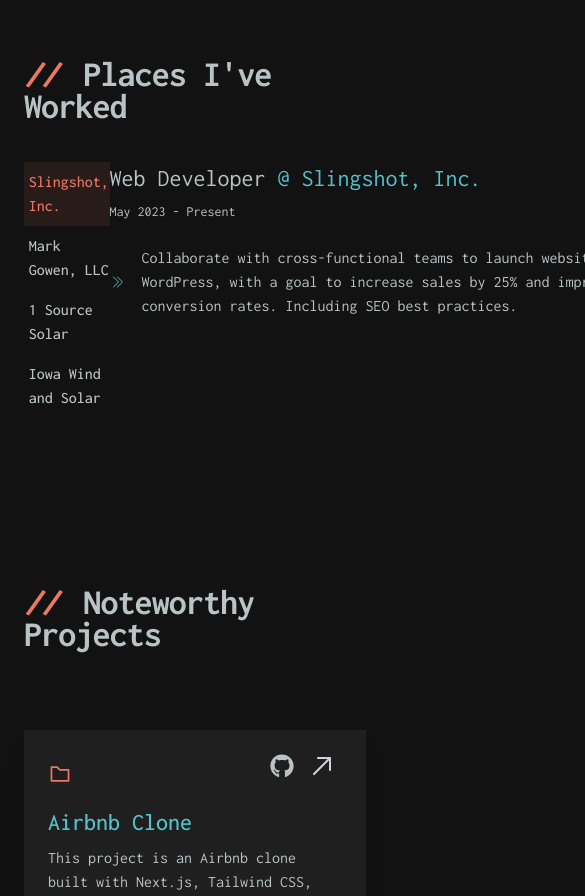
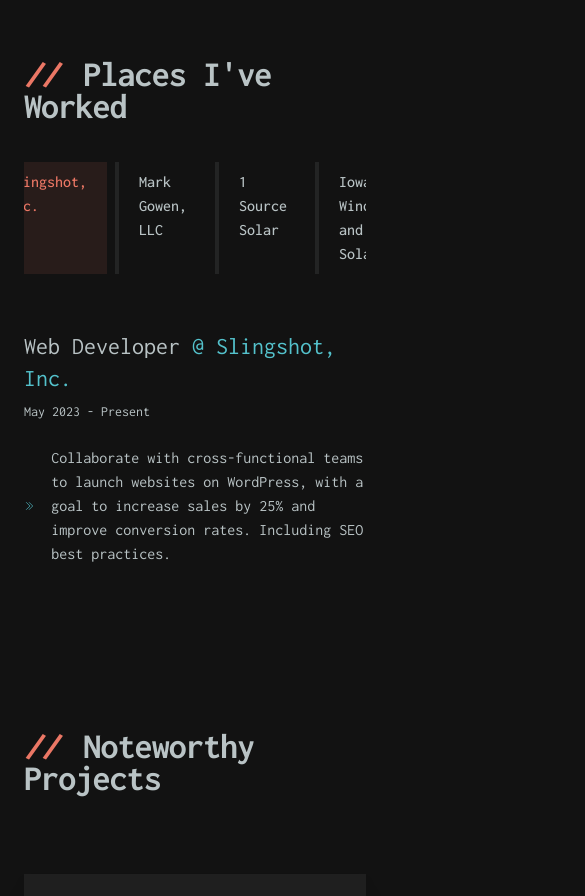
Before and after one commit to markgowen/portfolio-v2, a Next.js app: page / in a window 390 px wide. Shown: the part 2080-2976 px from the top of the page, 585 px wide, since content can reach past the window. Built offline with nearby package versions, Linux system fonts and the light colour scheme.

Commit message:
Refactored work and company components for mobile

```diff
--- a/app/components/Company.tsx
+++ b/app/components/Company.tsx
@@ -1,3 +1,5 @@
+import React from 'react';
+
 interface CompanyProps {
   employer?: {
     role: string;
@@ -11,22 +13,23 @@
 const Company: React.FC<CompanyProps> = ({ employer }) => {
   return (
     <div className='sm:px-6 lg:px-8'>
-      <h1 className='text-silver max-w-prose text-2xl w-[500px]'>
+      <h1 className='text-silver max-w-prose text-2xl w-full sm:w-[500px]'>
         {employer?.role}{' '}
         <em className='text-aqua not-italic'>@ {employer?.name}</em>
       </h1>
-      <p className='w-max text-sm text-silver pt-2'>
+      <p className='w-full sm:w-max text-sm text-silver pt-2'>
         {employer?.time_employed}
       </p>
-      <div className='w-max'>
-        <div className='mt-6 flex grid-cols-4 items-center'>
+      <div className='w-full sm:w-max'>
+        <div className='mt-6 sm:flex sm:grid-cols-4 items-center'>
+          <div className='flex items-center'>
             <svg
               xmlns='http://www.w3.org/2000/svg'
               fill='none'
               viewBox='0 0 24 24'
               strokeWidth={1.5}
               stroke='currentColor'
-            className='w-4 h-4 text-aqua col-span-1'
+              className='text-aqua col-span-1 w-12 h-12 sm:w-4 sm:h-4'
             >
               <path
                 strokeLinecap='round'
@@ -38,6 +41,7 @@
               {employer?.description_1}
             </p>
           </div>
+        </div>
         <div className='pt-3 flex items-center'>
           {employer?.description_2 ? (
             <>
@@ -47,7 +51,7 @@
                 viewBox='0 0 24 24'
                 strokeWidth={1.5}
                 stroke='currentColor'
-                className='w-4 h-4 text-aqua'
+                className='text-aqua w-12 h-12 sm:w-4 sm:h-4'
               >
                 <path
                   strokeLinecap='round'
--- a/app/components/Work.tsx
+++ b/app/components/Work.tsx
@@ -60,61 +60,38 @@
     <>
       <div
         id='work'
-        className='
-            relative
-            mx-auto
-            my-6
-            md:mt-48
-            py-16
-            px-6
-            h-full
-            w-full
-            md:h-auto
-            lg:h-auto
-            max-w-3xl
-      '
+        className='relative mx-auto my-6 md:mt-48 py-16 px-6 max-w-3xl'
       >
         <div className='text-4xl sm:text-3xl font-bold leading-8 tracking-tight text-silver'>
           <em className='text-salmon mr-2'>//</em> Places I've Worked
         </div>
-        <div
-          className='
-                grid
-                grid-cols-4
-            '
-        >
-          <div className='max-w-max col-span-1 overflow-y-auto pt-5 pb-4'>
-            <div
-              className='
-                    mt-5
-                    flex
-                    flex-col
-                    flex-grow
-                    items-center
-                '
-            >
-              <nav
-                className='flex-1 cursor-pointer'
-                aria-label='Sidebar'
-              >
+        <div className='flex flex-col md:flex-row '>
+          {/* Sidebar navigation */}
+          <div className='max-w-max overflow-y-auto pt-5 pb-4 md:sticky md:top-0 md:h-full '>
+            <div className='mt-5 flex flex-col flex-grow items-center'>
+              <nav className='flex-1 cursor-pointer'>
+                <div className='flex md:flex-wrap'>
                   {employers.map((employer) => (
                     <div
                       onClick={() => setEmployerId(employer.id)}
                       key={employer.name}
                       className={classNames(
                         employer.id === employerId
-                        ? ' border-salmon bg-salmon/10 text-salmon hover:border-l-salmon hover:bg-salmon/10 hover:text-salmon'
+                          ? 'border-salmon bg-salmon/10 text-salmon hover:border-l-salmon hover:bg-salmon/10 hover:text-salmon'
                           : 'border-silver/10 text-silver hover:bg-salmon/10 hover:text-salmon',
-                      'group flex px-5 py-2 text-base font-medium border-l-4'
+                        'group flex px-5 py-2 text-base font-medium border-l-4 mr-2'
                       )}
                     >
                       {employer.name}
                     </div>
                   ))}
+                </div>
               </nav>
             </div>
           </div>
-          <div className='grid-span-1 mt-10'>
+
+          {/* Individual employer component */}
+          <div className='flex-grow mt-10'>
             {employer ? (
               <Company employer={employer} />
             ) : (
```
Lines whose indentation alone changed are shown as unchanged.
